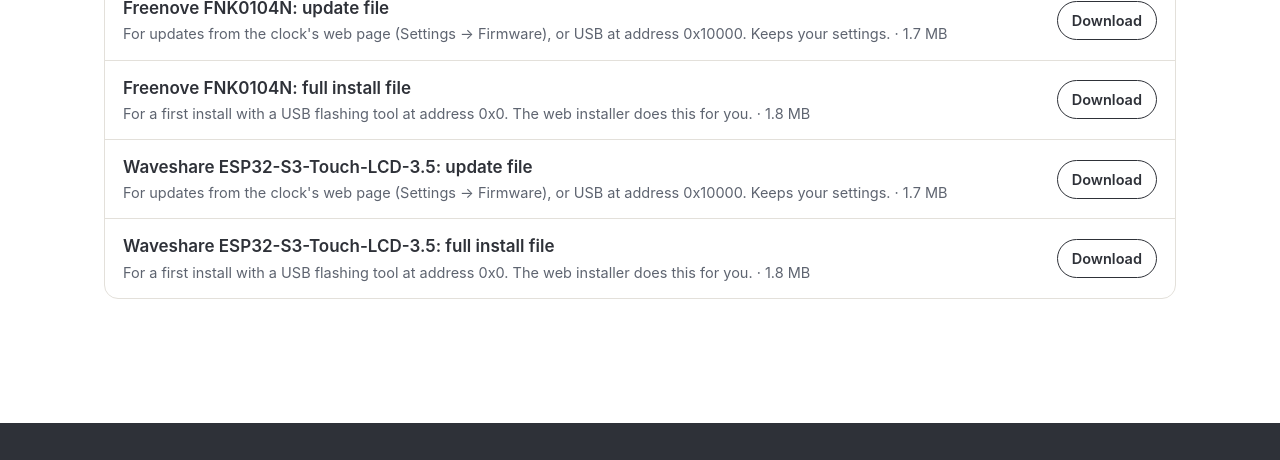
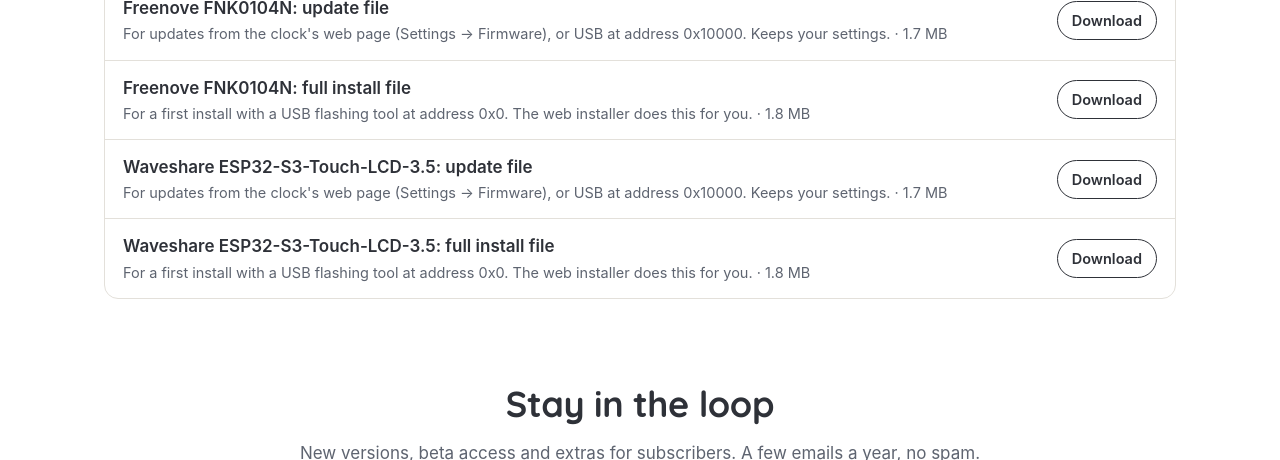
Before and after one commit to RouseClock/rouseclock.com, a plain HTML site: page downloads/index.html in a window 1280 px wide. Shown: the part 1573-2033 px from the top of the page. Drawn offline with Linux system fonts and the light colour scheme.

Commit message:
Email sign-up
Co-Authored-By: Claude Opus 5.5 <noreply@anthropic.com>
Claude-Session: https://claude.ai/code/session_0129qvkwBHLX5DG2GgLeqHQz

```diff
--- a/downloads/index.html
+++ b/downloads/index.html
@@ -44,6 +44,7 @@ The firmware is free to install and use; it isn't open source, and may not be re
 <li><span class="name">Waveshare ESP32-S3-Touch-LCD-3.5: update file<span class="what">For updates from the clock's web page (Settings → Firmware), or USB at address 0x10000. Keeps your settings. · 1.7 MB</span></span><a class="get" href="Rouse-2.0.1-Waveshare35-app-flash-at-0x10000.bin" download data-goatcounter-click="download-Rouse-2.0.1-Waveshare35-app-flash-at-0x10000.bin">Download</a></li>
 <li><span class="name">Waveshare ESP32-S3-Touch-LCD-3.5: full install file<span class="what">For a first install with a USB flashing tool at address 0x0. The web installer does this for you. · 1.8 MB</span></span><a class="get" href="Rouse-2.0.1-Waveshare35-FULL-flash-at-0x0.bin" download data-goatcounter-click="download-Rouse-2.0.1-Waveshare35-FULL-flash-at-0x0.bin">Download</a></li>
 </ul></section>
+<section class="signup" id="news"><div class="signup-in"><h2>Stay in the loop</h2><p>New versions, beta access and extras for subscribers. A few emails a year, no spam.</p><div class="signup-form"><script async data-uid="9516b1b4aa" src="https://the-tuscany-group.kit.com/9516b1b4aa/index.js"></script></div></div></section>
 
 </div></main>
 <footer class="foot"><div class="wrap foot-grid"><div><a class="brand" href="../"><svg viewBox="0 0 120 84" aria-hidden="true"><path d="M18.3 44.6 A46 46 0 0 1 101.7 44.6" fill="none" stroke="#E89234" stroke-width="7" stroke-linecap="round"/><path d="M29.2 49.6 A34 34 0 0 1 90.8 49.6" fill="none" stroke="#E89234" stroke-width="7" stroke-linecap="round"/><path d="M40 64 A20 20 0 0 1 80 64 Z" fill="#E89234"/><line x1="10" y1="72" x2="110" y2="72" stroke="currentColor" stroke-width="7" stroke-linecap="round"/></svg><span>Rouse</span></a>
--- a/site.css
+++ b/site.css
@@ -95,6 +95,12 @@ section { padding: 84px 0; }
 .steps p { color: var(--sub); font-size: 16px; }
 
 .parts { padding-top: 20px; }
+.signup { padding: 56px 0; }
+.signup-in { max-width: 760px; margin: 0 auto; padding: 0 20px; text-align: center; }
+.signup-in p { color: var(--sub); margin: 6px 0 22px; }
+.signup-form { display: flex; justify-content: center; }
+.signup-form > * { max-width: 100%; }
+main .signup { padding: 40px 0 8px; }
 .support { background: var(--amber-wash); padding: 56px 0; }
 .support-in { display: flex; align-items: center; justify-content: space-between; gap: 28px; flex-wrap: wrap; }
 .support h2 { margin-bottom: 8px; }
```
Also changed, not shown: index.html (+2 -0 lines), whats-new/index.html (+1 -0 lines).
